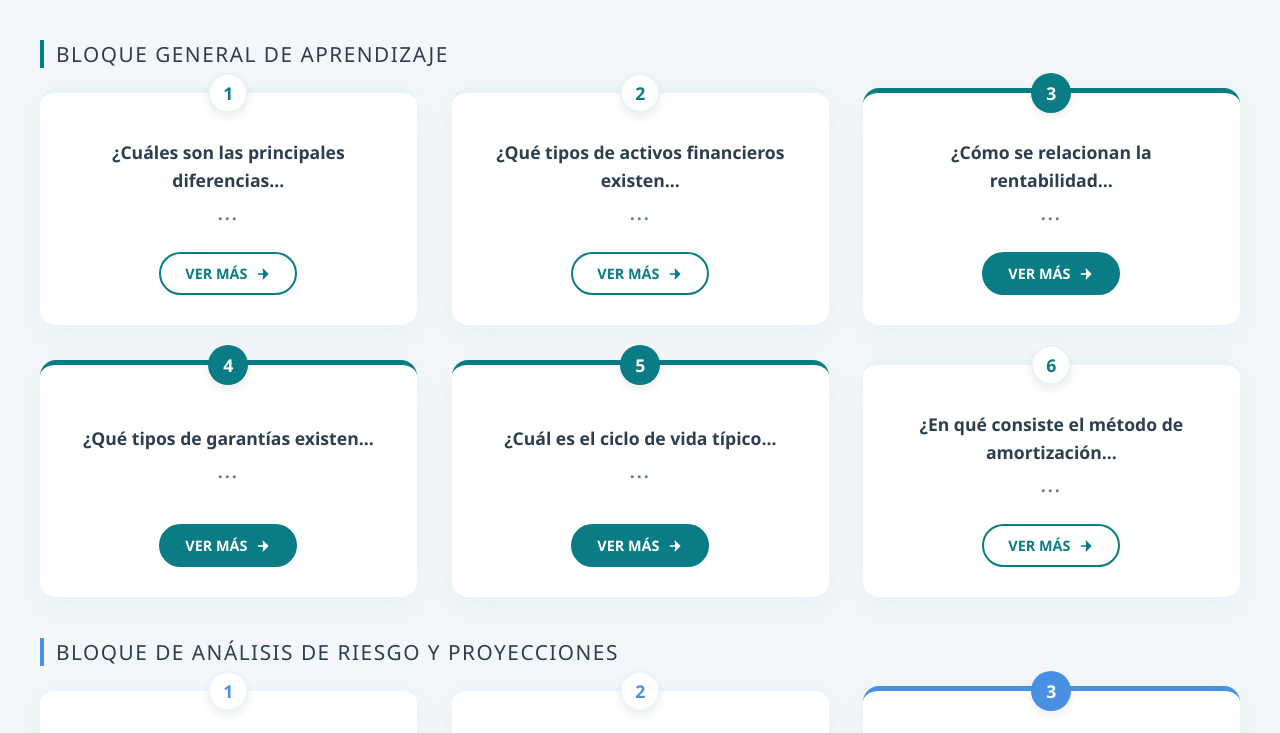
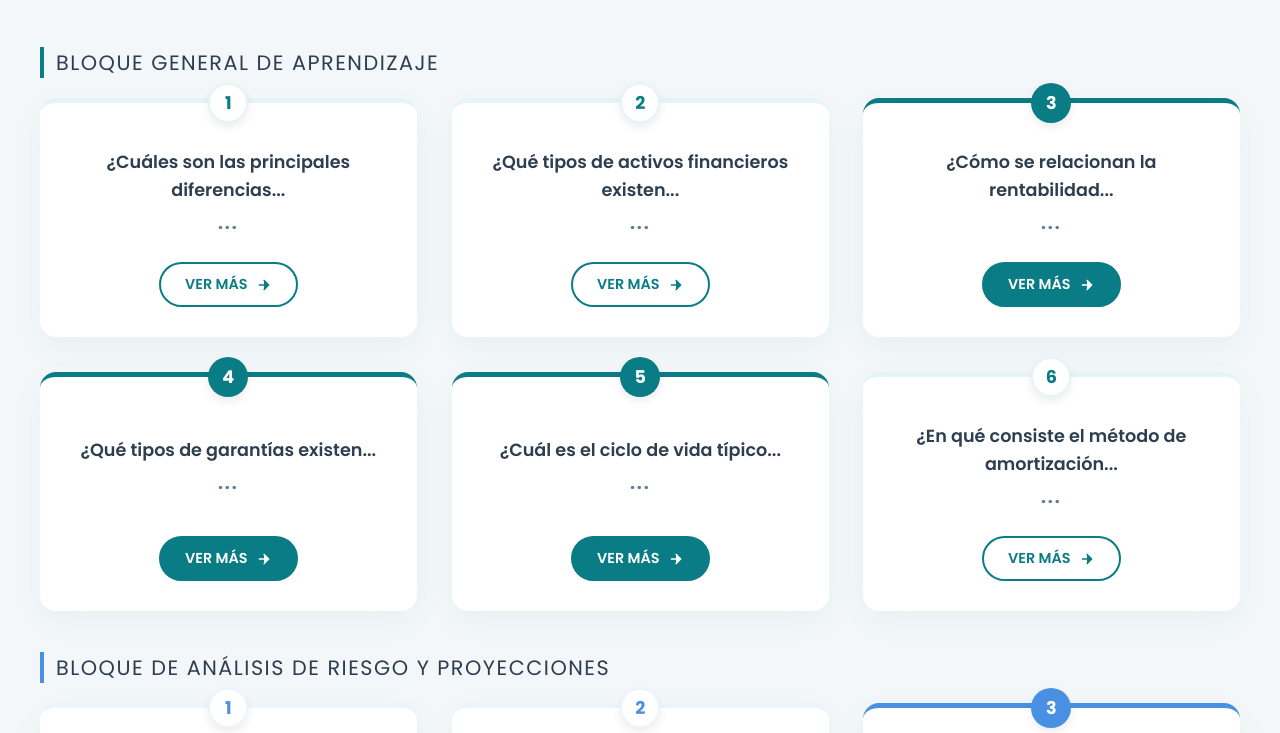
Before and after one commit to andres-caro01/U4_Contabilidad_y_Finanzas_Corporativas-, a plain HTML site: page PreguntasOrientadoras/index.html in a window 1280 px wide. Shown: the part 152-885 px from the top of the page. Drawn offline with Linux system fonts and the light colour scheme.

Commit message:
Update index.html

```diff
--- a/PreguntasOrientadoras/index.html
+++ b/PreguntasOrientadoras/index.html
@@ -4,6 +4,10 @@
     <meta charset="UTF-8">
     <meta name="viewport" content="width=device-width, initial-scale=1.0">
     <title>Módulos de Aprendizaje Financiero</title>
+    <link rel="preconnect" href="https://fonts.googleapis.com">
+    <link rel="preconnect" href="https://fonts.gstatic.com" crossorigin>
+    <link href="https://fonts.googleapis.com/css2?family=Poppins:wght@400;500;600;700;800&display=swap" rel="stylesheet">
+
     <style>
         :root {
             --bg-color: #f3f7f9;
@@ -23,7 +27,8 @@
             box-sizing: border-box;
             margin: 0;
             padding: 0;
-            font-family: 'Segoe UI', -apple-system, BlinkMacSystemFont, Roboto, sans-serif;
+            /* Modificado para usar Poppins como fuente principal */
+            font-family: 'Poppins', sans-serif;
         }
 
         body {
@@ -272,7 +277,6 @@
 </head>
 <body>
 
-    <!-- Instrucción flotante -->
     <div class="floating-instruction">
         <svg viewBox="0 0 24 24"><path d="M15 15l-2 5L9 9l11 4-5 2zm0 0l5 5" stroke-linecap="round" stroke-linejoin="round"/></svg>
         Haga clic en los botones para ampliar la información.
@@ -284,40 +288,33 @@
             <p>Explora los conceptos clave de cada módulo financiero haciendo clic en sus tarjetas.</p>
         </header>
 
-        <!-- BLOQUE 1 -->
         <div class="section-title">Bloque General de Aprendizaje</div>
         <div class="grid">
-            <!-- Tarjeta 1 -->
             <div class="card style-light-teal" onclick="openModal('Pregunta 1', '¿Cuáles son las principales diferencias entre el mercado monetario, de divisas y de capitales?')">
                 <div class="badge">1</div>
                 <div class="card-content">¿Cuáles son las principales diferencias...<div class="preview-dots">...</div></div>
                 <div class="card-action"><button class="btn">Ver más <svg viewBox="0 0 24 24"><path d="M5 12h14M12 5l7 7-7 7" stroke="currentColor" stroke-width="2" stroke-linecap="round"/></svg></button></div>
             </div>
-            <!-- Tarjeta 2 -->
             <div class="card style-light-teal" onclick="openModal('Pregunta 2', '¿Qué tipos de activos financieros existen y cuáles son sus principales usos?')">
                 <div class="badge">2</div>
                 <div class="card-content">¿Qué tipos de activos financieros existen...<div class="preview-dots">...</div></div>
                 <div class="card-action"><button class="btn">Ver más <svg viewBox="0 0 24 24"><path d="M5 12h14M12 5l7 7-7 7" stroke="currentColor" stroke-width="2" stroke-linecap="round"/></svg></button></div>
             </div>
-            <!-- Tarjeta 3 -->
             <div class="card style-dark-teal" onclick="openModal('Pregunta 3', '¿Cómo se relacionan la rentabilidad, el riesgo y la liquidez en la selección de activos financieros?')">
                 <div class="badge">3</div>
                 <div class="card-content">¿Cómo se relacionan la rentabilidad...<div class="preview-dots">...</div></div>
                 <div class="card-action"><button class="btn">Ver más <svg viewBox="0 0 24 24"><path d="M5 12h14M12 5l7 7-7 7" stroke="currentColor" stroke-width="2" stroke-linecap="round"/></svg></button></div>
             </div>
-            <!-- Tarjeta 4 -->
             <div class="card style-dark-teal" onclick="openModal('Pregunta 4', '¿Qué tipos de garantías existen y cómo influyen en la aprobación de un crédito?')">
                 <div class="badge">4</div>
                 <div class="card-content">¿Qué tipos de garantías existen...<div class="preview-dots">...</div></div>
                 <div class="card-action"><button class="btn">Ver más <svg viewBox="0 0 24 24"><path d="M5 12h14M12 5l7 7-7 7" stroke="currentColor" stroke-width="2" stroke-linecap="round"/></svg></button></div>
             </div>
-            <!-- Tarjeta 5 -->
             <div class="card style-dark-teal" onclick="openModal('Pregunta 5', '¿Cuál es el ciclo de vida típico de la aprobación de un crédito bancario?')">
                 <div class="badge">5</div>
                 <div class="card-content">¿Cuál es el ciclo de vida típico...<div class="preview-dots">...</div></div>
                 <div class="card-action"><button class="btn">Ver más <svg viewBox="0 0 24 24"><path d="M5 12h14M12 5l7 7-7 7" stroke="currentColor" stroke-width="2" stroke-linecap="round"/></svg></button></div>
             </div>
-            <!-- Tarjeta 6 -->
             <div class="card style-light-teal" onclick="openModal('Pregunta 6', '¿En qué consiste el método de amortización americano, francés y alemán?')">
                 <div class="badge">6</div>
                 <div class="card-content">¿En qué consiste el método de amortización...<div class="preview-dots">...</div></div>
@@ -325,22 +322,18 @@
             </div>
         </div>
 
-        <!-- BLOQUE 2 -->
         <div class="section-title blue">Bloque de Análisis de Riesgo y Proyecciones</div>
         <div class="grid">
-            <!-- Tarjeta 1 (B2) -->
             <div class="card style-light-blue" onclick="openModal('Análisis Avanzado 1', '¿Cuál es la diferencia entre un período de gracia con capitalización de intereses y uno con pago parcial?')">
                 <div class="badge">1</div>
                 <div class="card-content">¿Cuál es la diferencia entre un período...<div class="preview-dots">...</div></div>
                 <div class="card-action"><button class="btn">Ver más <svg viewBox="0 0 24 24"><path d="M5 12h14M12 5l7 7-7 7" stroke="currentColor" stroke-width="2" stroke-linecap="round"/></svg></button></div>
             </div>
-            <!-- Tarjeta 2 (B2) -->
             <div class="card style-light-blue" onclick="openModal('Análisis Avanzado 2', '¿Qué técnicas de proyección de escenarios existen para anticipar riesgos en proyectos financieros?')">
                 <div class="badge">2</div>
                 <div class="card-content">¿Qué técnicas de proyección de escenarios...<div class="preview-dots">...</div></div>
                 <div class="card-action"><button class="btn">Ver más <svg viewBox="0 0 24 24"><path d="M5 12h14M12 5l7 7-7 7" stroke="currentColor" stroke-width="2" stroke-linecap="round"/></svg></button></div>
             </div>
-            <!-- Tarjeta 3 (B2) -->
             <div class="card style-dark-blue" onclick="openModal('Análisis Avanzado 3', '¿De qué manera la simulación de Montecarlo aporta una visión más completa frente a la incertidumbre?')">
                 <div class="badge">3</div>
                 <div class="card-content">¿De qué manera la simulación de Montecarlo...<div class="preview-dots">...</div></div>
@@ -349,7 +342,6 @@
         </div>
     </div>
 
-    <!-- Modal -->
     <div class="modal-overlay" id="modalOverlay" onclick="closeModal()">
         <div class="modal" onclick="event.stopPropagation()">
             <h3 id="modalTitle">Pregunta Completa</h3>
```
